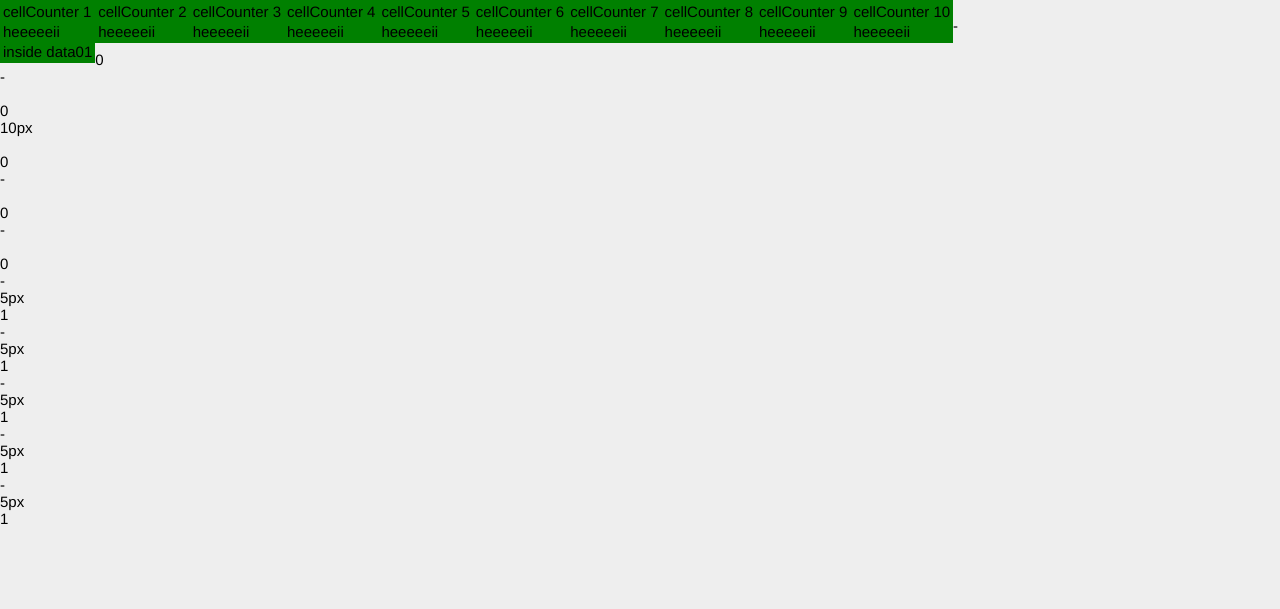
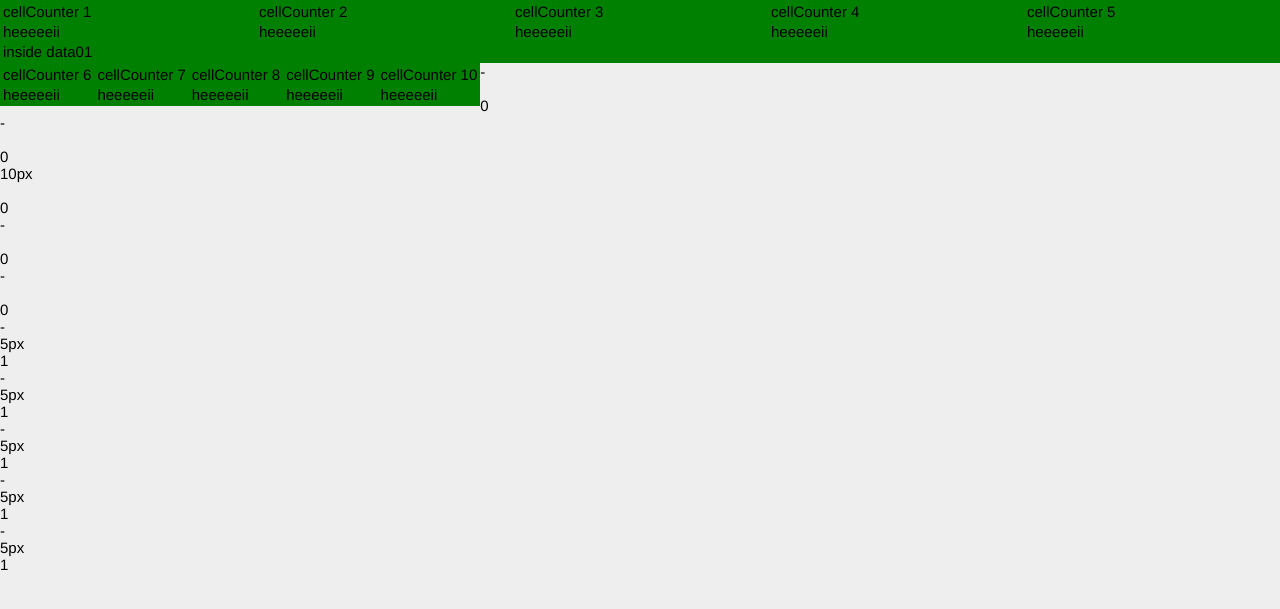
Before and after one commit to HiJen14/html-cells, a Jekyll site: the page built from index.md, in a window 1280 px wide. Shown: the top 609 px of the page. Built offline with Jekyll 4.4.1, drawn with Linux system fonts in a browser that asks for light colours.

Commit message:
Update default.html

```diff
--- a/_layouts/default.html
+++ b/_layouts/default.html
@@ -28,7 +28,7 @@
 			</script>
 
   </head>
-  <body onload="InitializeCells( {{ site.totalMainCells }}, {{ site.cellsOnRow }}, $widthCells )">
+  <body onload="InitializeCells( {{ site.totalMainCells }}, {{ site.cellsOnRow }}, 'lol' )">
 	  {% include cells/cell.html %}
 
    {% for cellConfig in site.data.cells.ConfigureCells %}
```
